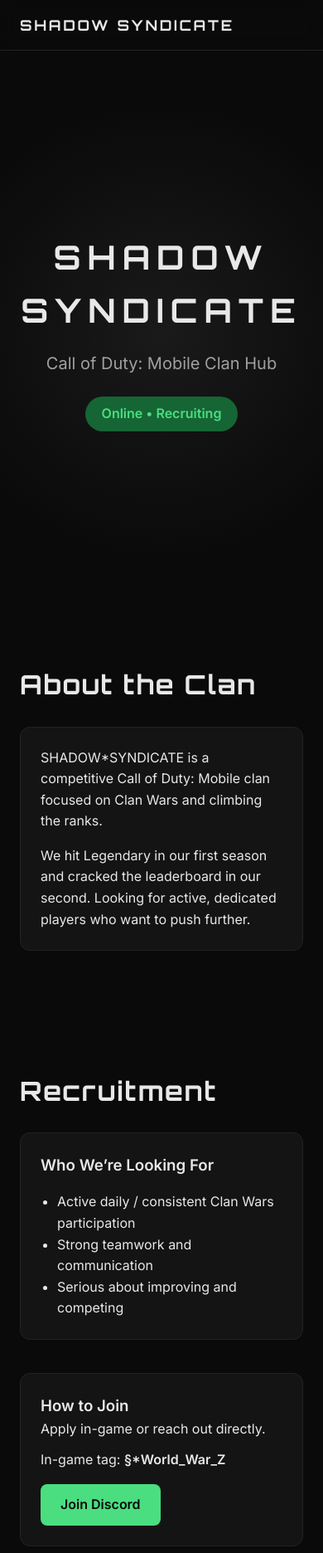
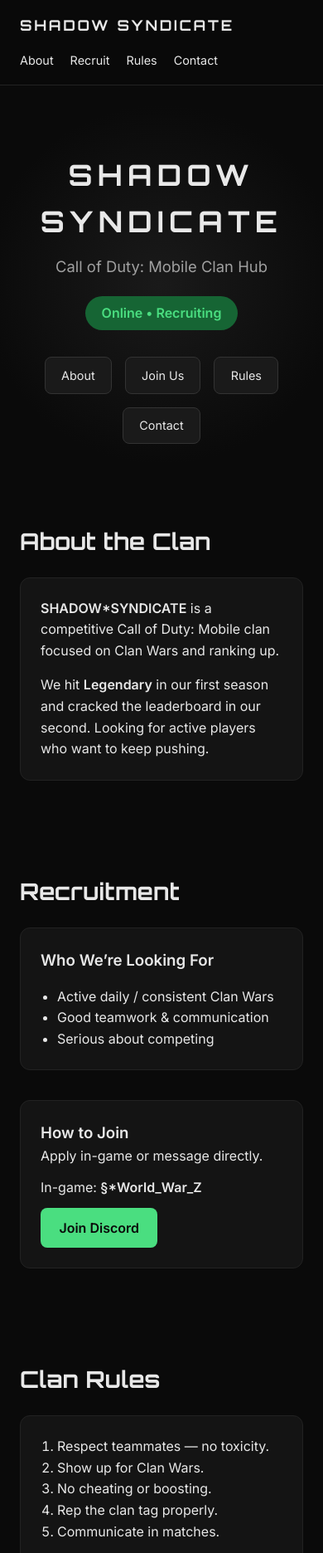
Before and after one commit to WorldWarZ-GH/SHADOW-SYNDICATE, a plain HTML site: page index.html in a window 390 px wide. Shown: the top 1872 px of the page at 83% size. Drawn offline with Linux system fonts and the light colour scheme.

Commit message:
Improve mobile layout and make content more visible

```diff
--- a/index.html
+++ b/index.html
@@ -14,7 +14,6 @@
       --muted: #a0a0a0;
       --accent: #4ade80;
       --accent-dark: #166534;
-      --red: #ef4444;
     }
     * { box-sizing: border-box; margin: 0; padding: 0; }
     body {
@@ -26,7 +25,7 @@
     header {
       position: sticky;
       top: 0;
-      background: rgba(10,10,10,0.9);
+      background: rgba(10,10,10,0.95);
       backdrop-filter: blur(10px);
       border-bottom: 1px solid #222;
       z-index: 100;
@@ -36,8 +35,10 @@
       margin: 0 auto;
       padding: 1rem 1.5rem;
       display: flex;
+      flex-wrap: wrap;
       justify-content: space-between;
       align-items: center;
+      gap: 1rem;
     }
     .logo {
       font-family: 'Orbitron', sans-serif;
@@ -47,50 +48,61 @@
     }
     .nav-links {
       display: flex;
-      gap: 1.5rem;
+      gap: 1.25rem;
       list-style: none;
+      flex-wrap: wrap;
     }
     .nav-links a {
       color: var(--text);
       text-decoration: none;
-      font-size: 0.95rem;
-      transition: color 0.2s;
+      font-size: 0.9rem;
     }
     .nav-links a:hover { color: var(--accent); }
     .hero {
-      min-height: 80vh;
-      display: flex;
-      flex-direction: column;
-      align-items: center;
-      justify-content: center;
       text-align: center;
-      padding: 4rem 1.5rem;
+      padding: 5rem 1.5rem 3rem;
       background: radial-gradient(circle at center, #1a1a1a 0%, #0a0a0a 70%);
     }
     .hero h1 {
       font-family: 'Orbitron', sans-serif;
-      font-size: clamp(2.5rem, 8vw, 5rem);
-      letter-spacing: 0.2em;
-      margin-bottom: 1rem;
+      font-size: clamp(2.2rem, 7vw, 4.5rem);
+      letter-spacing: 0.18em;
+      margin-bottom: 0.75rem;
     }
-    .hero p { font-size: 1.25rem; color: var(--muted); margin-bottom: 1.5rem; }
+    .hero p { font-size: 1.15rem; color: var(--muted); margin-bottom: 1.25rem; }
     .status {
       background: var(--accent-dark);
       color: var(--accent);
       padding: 0.5rem 1.25rem;
       border-radius: 999px;
       font-weight: 600;
+      display: inline-block;
+    }
+    .quick-links {
+      display: flex;
+      justify-content: center;
+      gap: 1rem;
+      flex-wrap: wrap;
+      margin-top: 2rem;
+    }
+    .quick-links a {
+      background: #1a1a1a;
+      border: 1px solid #333;
+      color: var(--text);
+      padding: 0.6rem 1.2rem;
+      border-radius: 8px;
+      text-decoration: none;
+      font-size: 0.9rem;
     }
     section {
       max-width: 1100px;
       margin: 0 auto;
-      padding: 4rem 1.5rem;
+      padding: 3rem 1.5rem;
     }
     h2 {
       font-family: 'Orbitron', sans-serif;
-      font-size: 2rem;
-      margin-bottom: 1.5rem;
-      letter-spacing: 0.05em;
+      font-size: 1.75rem;
+      margin-bottom: 1.25rem;
     }
     .card {
       background: var(--card);
@@ -101,28 +113,25 @@
     }
     .grid {
       display: grid;
-      grid-template-columns: repeat(auto-fit, minmax(280px, 1fr));
-      gap: 1.5rem;
+      grid-template-columns: repeat(auto-fit, minmax(260px, 1fr));
+      gap: 1.25rem;
     }
     a.btn {
       display: inline-block;
       background: var(--accent);
       color: #0a0a0a;
-      padding: 0.75rem 1.5rem;
+      padding: 0.7rem 1.4rem;
       border-radius: 8px;
       text-decoration: none;
       font-weight: 600;
-      margin-top: 1rem;
+      margin-top: 0.75rem;
     }
-    a.btn:hover { filter: brightness(1.1); }
     footer {
       text-align: center;
-      padding: 2rem;
+      padding: 2rem 1rem;
       color: var(--muted);
       border-top: 1px solid #222;
-    }
-    @media (max-width: 640px) {
-      .nav-links { display: none; }
+      font-size: 0.9rem;
     }
   </style>
 </head>
@@ -143,13 +152,19 @@
     <h1>SHADOW SYNDICATE</h1>
     <p>Call of Duty: Mobile Clan Hub</p>
     <div class="status">Online • Recruiting</div>
+    <div class="quick-links">
+      <a href="#about">About</a>
+      <a href="#recruit">Join Us</a>
+      <a href="#rules">Rules</a>
+      <a href="#contact">Contact</a>
+    </div>
   </section>
 
   <section id="about">
     <h2>About the Clan</h2>
     <div class="card">
-      <p>SHADOW*SYNDICATE is a competitive Call of Duty: Mobile clan focused on Clan Wars and climbing the ranks.</p>
-      <p style="margin-top:1rem;">We hit Legendary in our first season and cracked the leaderboard in our second. Looking for active, dedicated players who want to push further.</p>
+      <p><strong>SHADOW*SYNDICATE</strong> is a competitive Call of Duty: Mobile clan focused on Clan Wars and ranking up.</p>
+      <p style="margin-top:1rem;">We hit <strong>Legendary</strong> in our first season and cracked the leaderboard in our second. Looking for active players who want to keep pushing.</p>
     </div>
   </section>
 
@@ -159,15 +174,15 @@
       <div class="card">
         <h3>Who We’re Looking For</h3>
         <ul style="margin-top:1rem; padding-left:1.25rem;">
-          <li>Active daily / consistent Clan Wars participation</li>
-          <li>Strong teamwork and communication</li>
-          <li>Serious about improving and competing</li>
+          <li>Active daily / consistent Clan Wars</li>
+          <li>Good teamwork & communication</li>
+          <li>Serious about competing</li>
         </ul>
       </div>
       <div class="card">
         <h3>How to Join</h3>
-        <p>Apply in-game or reach out directly.</p>
-        <p style="margin-top:0.75rem;">In-game tag: <strong>§*World_War_Z</strong></p>
+        <p>Apply in-game or message directly.</p>
+        <p style="margin-top:0.75rem;">In-game: <strong>§*World_War_Z</strong></p>
         <a class="btn" href="https://discord.gg/placeholder" target="_blank">Join Discord</a>
       </div>
     </div>
@@ -177,11 +192,11 @@
     <h2>Clan Rules</h2>
     <div class="card">
       <ol style="padding-left:1.25rem;">
-        <li>Respect teammates — no toxicity or drama.</li>
-        <li>Participate in Clan Wars when scheduled.</li>
-        <li>No cheating, boosting, or unfair play.</li>
-        <li>Represent the clan tag properly.</li>
-        <li>Communicate and coordinate during matches.</li>
+        <li>Respect teammates — no toxicity.</li>
+        <li>Show up for Clan Wars.</li>
+        <li>No cheating or boosting.</li>
+        <li>Rep the clan tag properly.</li>
+        <li>Communicate in matches.</li>
       </ol>
     </div>
   </section>
@@ -190,14 +205,14 @@
     <h2>Contact & Links</h2>
     <div class="card">
       <p><strong>In-game:</strong> §*World_War_Z</p>
-      <p><strong>Instagram / Discord:</strong> world_war_z.codm</p>
+      <p><strong>IG / Discord:</strong> world_war_z.codm</p>
       <p style="margin-top:1rem;">Site: <a href="https://shadowsyndicate.net" style="color:var(--accent);">shadowsyndicate.net</a></p>
     </div>
   </section>
 
   <footer>
     <p>SHADOW SYNDICATE • Call of Duty: Mobile</p>
-    <p style="margin-top:0.5rem; font-size:0.875rem;">Clan Hub • Built for the operators</p>
+    <p style="margin-top:0.4rem;">Clan Hub</p>
   </footer>
 </body>
 </html>
```
